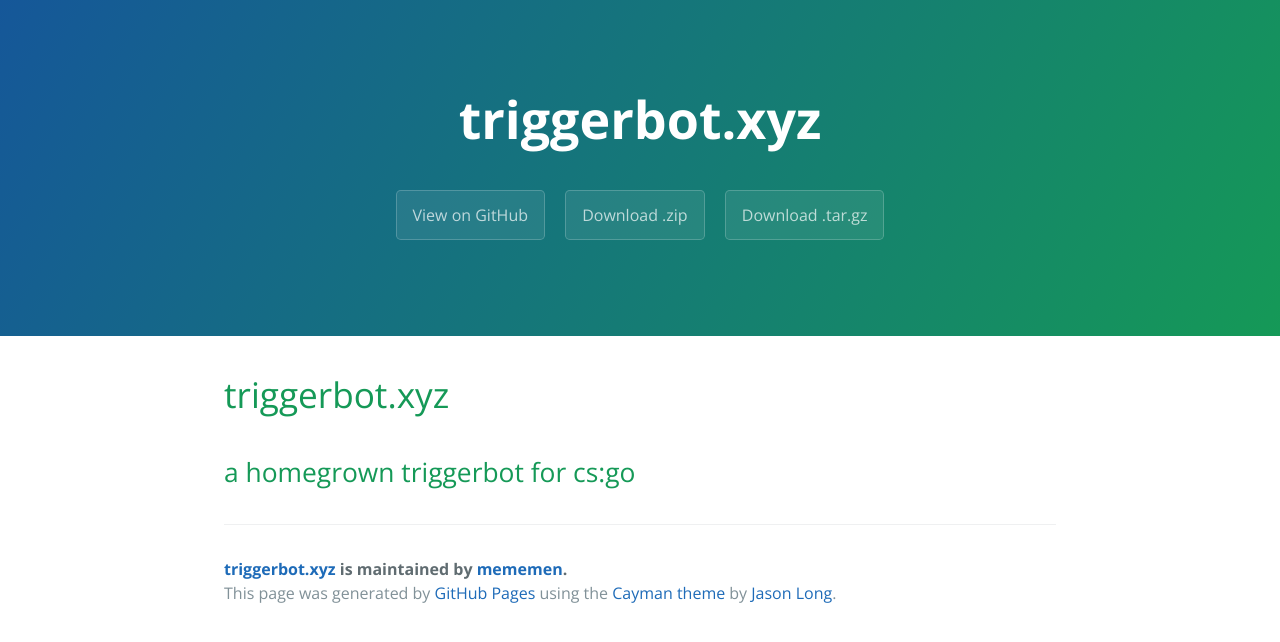
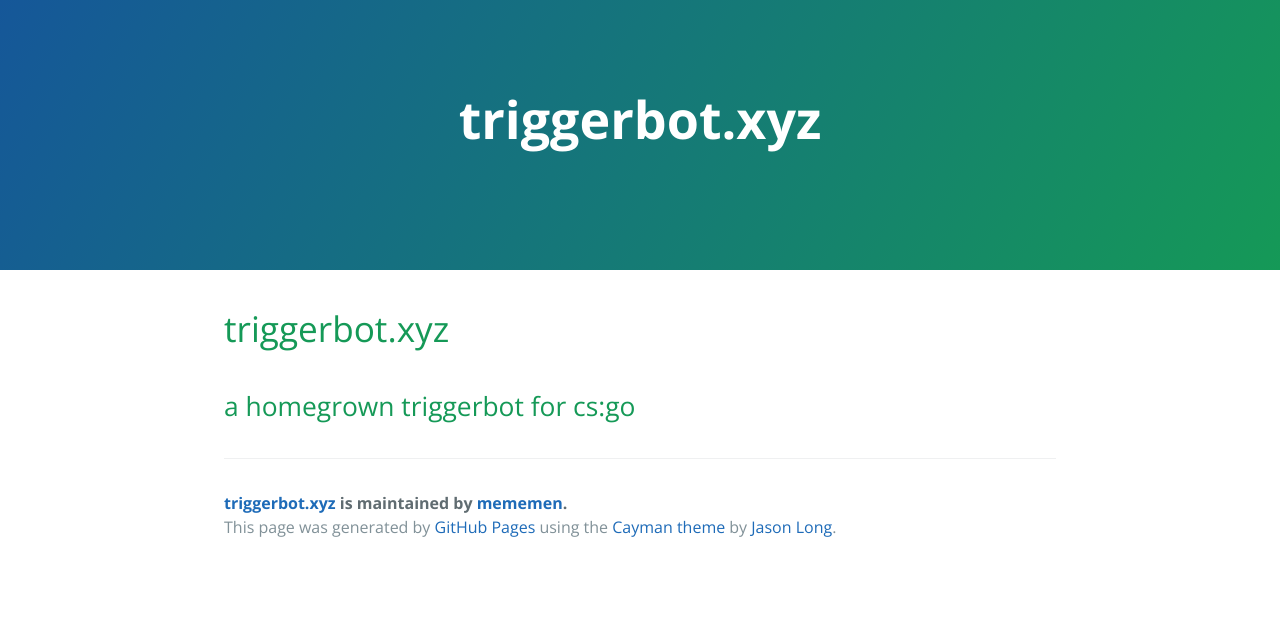
Before and after one commit to mememen/web, a plain HTML site: page index.html in a window 1280 px wide. Drawn offline with nearby package versions, Linux system fonts and the light colour scheme.

Commit message:
Update index.html

```diff
--- a/index.html
+++ b/index.html
@@ -13,9 +13,6 @@
     <section class="page-header">
       <h1 class="project-name">triggerbot.xyz</h1>
       <h2 class="project-tagline"></h2>
-      <a href="https://github.com/mememen/web" class="btn">View on GitHub</a>
-      <a href="https://github.com/mememen/web/zipball/master" class="btn">Download .zip</a>
-      <a href="https://github.com/mememen/web/tarball/master" class="btn">Download .tar.gz</a>
     </section>
 
     <section class="main-content">
```
